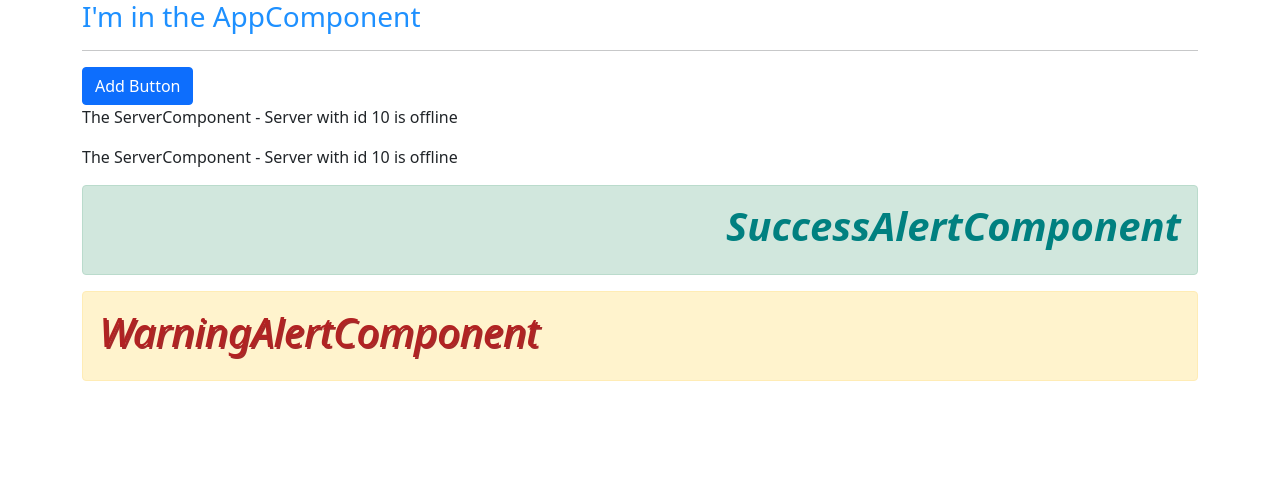
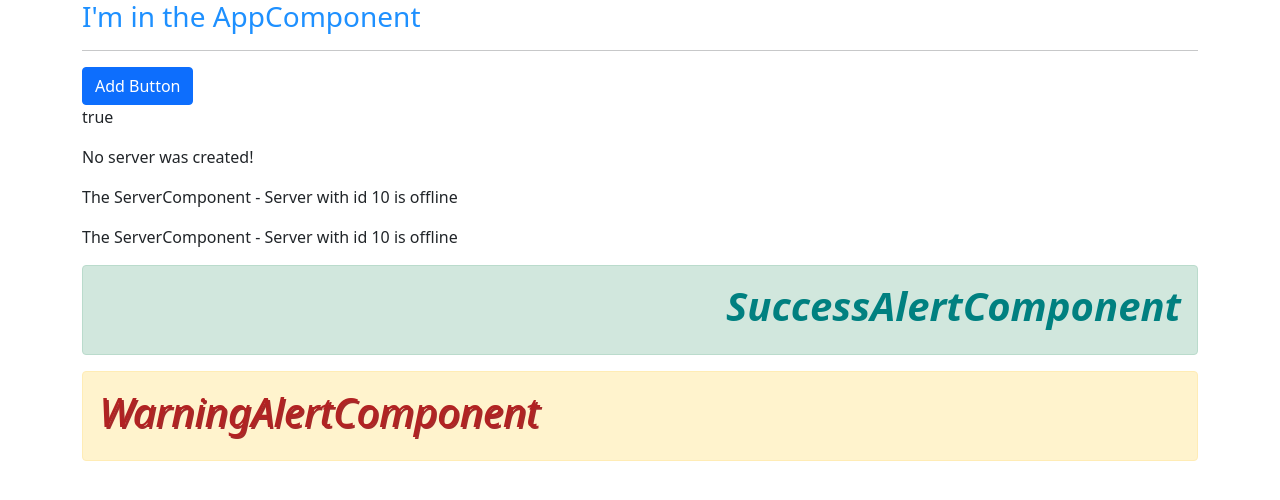
Before and after one commit to pashamo/Angularjs_Sandbox, an Angular app in the folder my-first-app/: page / in a window 1280 px wide. Shown: the top 500 px of the page. Built offline with nearby package versions, Linux system fonts and the light colour scheme.

Commit message:
feat: Event Binding

```diff
--- a/my-first-app/src/app/servers/servers.component.html
+++ b/my-first-app/src/app/servers/servers.component.html
@@ -1,4 +1,11 @@
-<button class="btn btn-primary" [disabled]="!allowNewServer">Add Button</button>
-
+<button
+    class="btn btn-primary"
+    [disabled]="!allowNewServer"
+    (click)="onCreateServer()"
+>
+    Add Button
+</button>
+<p [innerText]="allowNewServer"></p>
+<p>{{ serverCreationStatus }}</p>
 <app-server></app-server>
 <app-server></app-server>
--- a/my-first-app/src/app/servers/servers.component.ts
+++ b/my-first-app/src/app/servers/servers.component.ts
@@ -7,6 +7,7 @@
 })
 export class ServersComponent implements OnInit {
   allowNewServer: boolean = false;
+  serverCreationStatus: string = "No server was created!";
 
   constructor() {
     setTimeout(() => {
@@ -17,4 +18,6 @@
   ngOnInit(): void {
   }
 
+  onCreateServer = () => this.serverCreationStatus = 'Server was created';
+
 }
```
